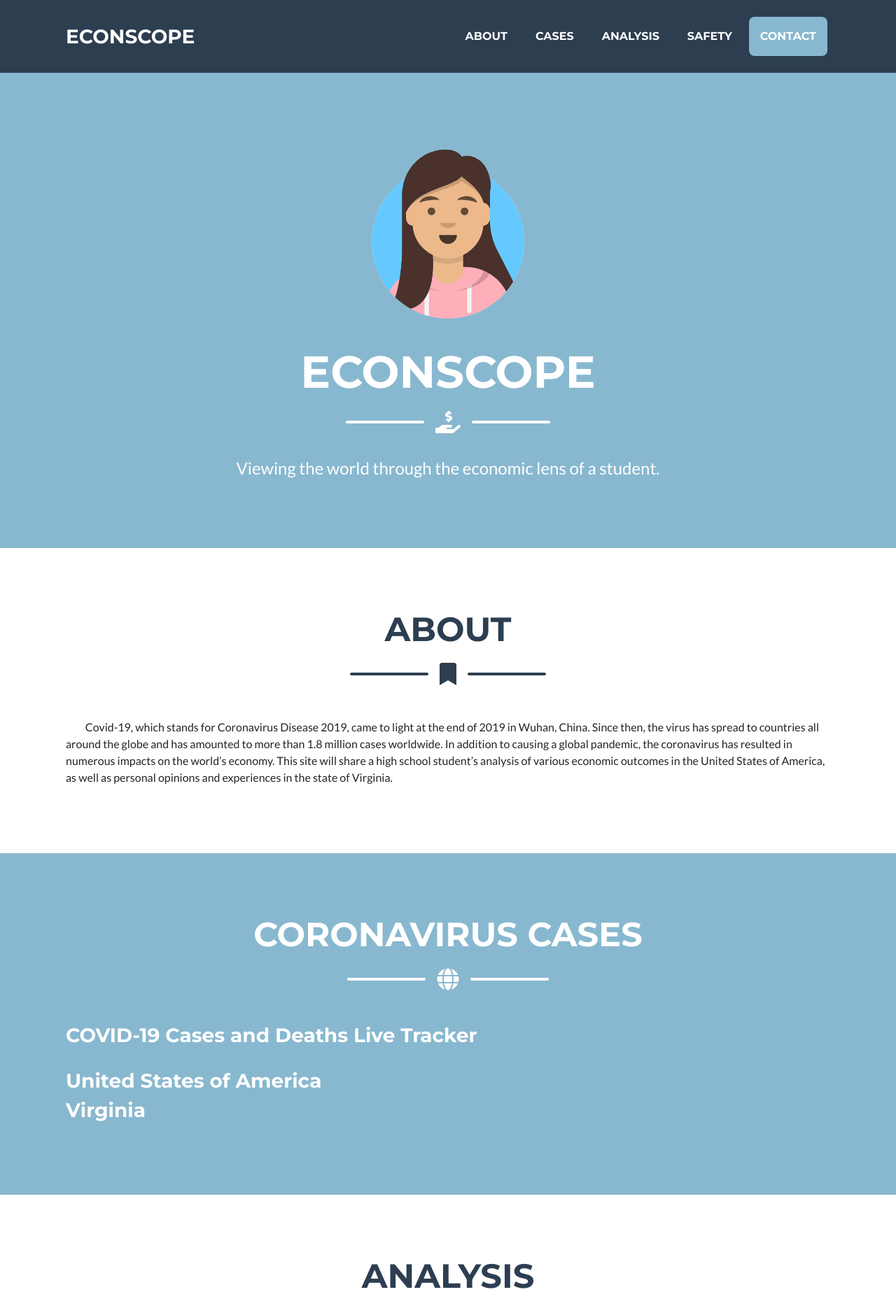
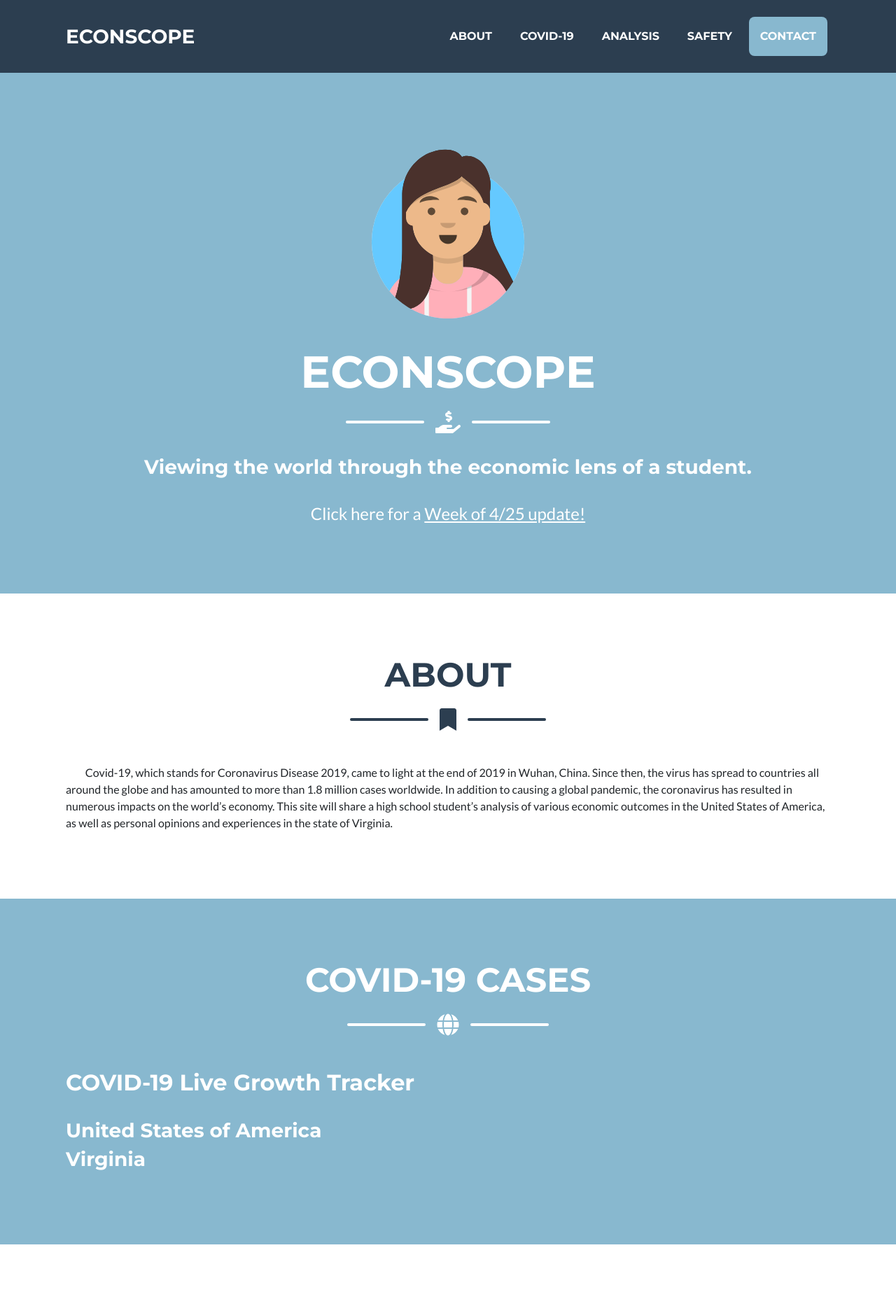
Before and after one commit to mzwu/econscope, a Flask app: page / in a window 1280 px wide. Shown: the top 1866 px of the page at 70% size. Run offline with Flask 2, Linux system fonts and the light colour scheme; some libraries are stand-ins or nearby versions.

Commit message:
update #1

```diff
--- a/econscope/templates/charts/covid19.html
+++ b/econscope/templates/charts/covid19.html
@@ -8,10 +8,11 @@
     <link href="//cdnjs.cloudflare.com/ajax/libs/c3/0.1.29/c3.css" rel="stylesheet" type="text/css">
 </head>
 <body>
-<h3>COVID-19 Cases and Deaths Live Tracker</h3>
-<a href="https://github.com/nytimes/covid-19-data/blob/master/us-states.csv">
+<h2>COVID-19 Live Growth Tracker</h2>
+<!--<a href="https://github.com/nytimes/covid-19-data/blob/master/us-states.csv">
     Raw Data
-</a>
+</a>-->
+<br>
 <style>
 .c3-tooltip th {
 /* for the header */
--- a/econscope/templates/content/analysis_gdp.txt
+++ b/econscope/templates/content/analysis_gdp.txt
@@ -1,3 +1,3 @@
 &nbsp&nbsp&nbsp&nbsp&nbsp&nbsp&nbsp&nbsp	Gross Domestic Product (GDP) is defined as the total monetary value of all final goods and services produced within a certain time period. GDP is usually calculated annually to indicate the economic wellbeing of countries around the world. However, social scientists argue that GDP does not take into account several factors that could significantly affect a nation’s welfare: sustainability, health, happiness, education, housing conditions, income, and more. Nevertheless, economists continue to look toward GDP measurements to assess a country’s economic state. Nominal GDP measures raw data, whereas real GDP considers inflation by adjusting the raw measurements using a GDP price deflator. Economists therefore tend to use real GDP measurements to distinguish real growth from one year to the next. Another factor to be considered is country population. To tackle the disparity between country populations, statisticians divide a country’s GDP by its total population, yielding GDP per capita. After taking such factors into considerations, economists tend to agree that GDP provides a sturdy standpoint when comparing the economic health of countries.
 <br>&nbsp&nbsp&nbsp&nbsp&nbsp&nbsp&nbsp&nbsp	Economic shock can be measured using shock geometry, as explained by the Harvard Business Review. When compared to the projected path of GDP growth, economic recessions can display one of three trends: V-shape, U-shape, and L-shape. During the 2008 financial crisis, Canada exhibited a V-shape trend. Canada was hindered by the financial crisis such that its GDP dropped, but credit continued to flow through the market and its GDP bounced back soon after. In V-shape trends, economic output is offset but growth eventually rebounds to its original projected path. During that time, the U.S. displayed a U-shape trend. U.S. GDP dropped, experienced a positive sloping such that its growth rate was reestablished, but the country never regained the output that is shown by a gap between the projected and actual growth paths. Finally, Greece experienced a L-shape trend, the most extreme of the three paths. Greece’s growth rate declined, showing an ever-increasing gap between its original and actual paths. Greece was significantly impacted by the financial crisis, with its economic assets being repeatedly damaged.
-<br>&nbsp&nbsp&nbsp&nbsp&nbsp&nbsp&nbsp&nbsp	Regarding the current coronavirus crisis, economists are unsure whether to expect a V-shape or U-shape trend. In the U.S., reported state losses are saying a lot about the U.S. economy. As of early April, California is losing 31.5% of its $8.8 billion daily GDP. Florida, Georgia, Illinois, Maryland, Massachusetts, Michigan, New Jersey, New York, North Carolina, Ohio, Pennsylvania, Texas, Virginia, and Washington -- which comprise almost 70% of total U.S. daily GDP -- are losing a combined daily GDP of $12.5 billion. Thirty other states, in addition to Washington, D.C., are losing a cumulative daily GDP of $4.9 billion. As a result of business closures, LA County declined 35% in daily output, Manhattan dropped 25%, and Cook County decreased 30%; these consequences alone have resulted in a 10% drop in daily national GDP. Although countries are being hit with tragic losses, most economists expect output to increase in the summer or fall of 2020.
+<br>&nbsp&nbsp&nbsp&nbsp&nbsp&nbsp&nbsp&nbsp	Regarding the current coronavirus crisis, economists are unsure whether to expect a V-shape or U-shape trend. In the U.S., reported state losses are saying a lot about the U.S. economy. As of early April, California is losing 31.5% of its $8.8 billion daily GDP. Florida, Georgia, Illinois, Maryland, Massachusetts, Michigan, New Jersey, New York, North Carolina, Ohio, Pennsylvania, Texas, Virginia, and Washington -- which comprise almost 70% of total U.S. daily GDP -- are losing a combined daily GDP of $12.5 billion. Thirty other states, in addition to Washington, D.C., are losing a cumulative daily GDP of $4.9 billion. As a result of business closures, LA County declined 35% in daily output, Manhattan dropped 25%, and Cook County decreased 30%; these consequences alone have resulted in a 10% drop in daily national GDP. According to the CBO, federal debt is expected to reach 101% of GDP by the end of fiscal 2020, with national GDP decreasing by 5.6%. Although countries are being hit with tragic losses, most economists expect output to increase in the summer or fall of 2020.
--- a/econscope/templates/content/analysis_unemployment.txt
+++ b/econscope/templates/content/analysis_unemployment.txt
@@ -1,3 +1,3 @@
-&nbsp&nbsp&nbsp&nbsp&nbsp&nbsp&nbsp&nbsp	The rise of Covid-19 resulted in record-breaking consequences regarding unemployment in the U.S. From March 14 to March 21, the number of unemployment claims jumped from 282,000 to 3,283,000 — a 1000% increase. The next week, 6,648,000 jobless claims were filed. The March unemployment rate was reported to be 4.4%, a high in the past decade. By April 9, the total number of unemployment claims reached 16.78 million in a matter of three weeks. As of April 16, the number hit 22.03 million. Not only are workers being laid off, but the number of available jobs in the U.S. economy as a whole is diminishing. Up until February 2020, the number of monthly job increases had remained steady at roughly 235,000 new available jobs per month. However, over the course of March 2020, 701,000 jobs were taken off the market. This means that not only are people left without jobs, but there is also less space in the job market even if all existing jobs are available to be filled.
+&nbsp&nbsp&nbsp&nbsp&nbsp&nbsp&nbsp&nbsp	The rise of Covid-19 resulted in record-breaking consequences regarding unemployment in the U.S. From March 14 to March 21, the number of unemployment claims jumped from 282,000 to 3,283,000 — a 1000% increase. The next week, 6,648,000 jobless claims were filed. The March unemployment rate was reported to be 4.4%, a high in the past decade. By April 9, the total number of unemployment claims reached 16.78 million in a matter of three weeks. As of April 16, the number hit 22.03 million. Economists expect the jobless rate to average at 14%, reaching 27 million in the next few months. Not only are workers being laid off, but the number of available jobs in the U.S. economy as a whole is diminishing. Up until February 2020, the number of monthly job increases had remained steady at roughly 235,000 new available jobs per month. However, over the course of March 2020, 701,000 jobs were taken off the market. This means that not only are people left without jobs, but there is also less space in the job market even if all existing jobs are available to be filled.
 <br>&nbsp&nbsp&nbsp&nbsp&nbsp&nbsp&nbsp&nbsp	How does Covid-19 relate to unemployment numbers? Starting in mid-March, federal and state governments have taken steps to flatten out the virus infection rate. Such actions include self-isolation, school shutdowns, and state lockdowns. Governors have ordered state citizens to stay at home unless for emergencies, grocery store trips, etc. The problem with this? Not everyone can work at home. In the U.S., 27.3 million people have jobs that are considered “high contact-intensive,” including barbers, airline attendants, food and beverage service, and more. Moreover, 66.8 million workers are in “occupations with high risk of layoff.” These workers need to physically travel to certain locations in order to carry out their jobs, but they also need their customers to physically be there to receive and pay for their services. These jobs, businesses, and industries are all being harmed due to a drastic change in consumer behavior as a reaction to the global pandemic. The federal government has responded to this crisis by offering $1200 personal stimulus checks to anyone who makes less than $75,000 annually, in addition to $500 per child. Unemployed workers will also be benefited with lengthened insurance and weekly monetary benefits for a few months.
 <br>&nbsp&nbsp&nbsp&nbsp&nbsp&nbsp&nbsp&nbsp	Let’s compare the current health and economic crisis to crises of the past. The Great Depression was due to a culmination of events, namely: reliance on credit, unpaid debt, inability of banks to provide loans, and the stock market crash. During this period, businesses couldn’t sustain themselves and resorted to firing workers, not unlike modern day. The peak unemployment rate of the Great Depression was 24.9%; for the coronavirus, the Federal Reserve predicts a total unemployment of 47 million, topping the Great Depression at a 32.1% unemployment rate. Even if these predictions are inaccurate, the current unemployment situation has already reached extreme rates; it will take a lot for the U.S. economy to revert back to its original path.
--- a/econscope/templates/static/cases.html
+++ b/econscope/templates/static/cases.html
@@ -1,8 +1,8 @@
 <!-- Cases Section-->
-<section class="page-section bg-primary text-white mb-0" id="cases">
+<section class="page-section bg-primary text-white mb-0" id="covid">
     <div class="container">
         <!-- Cases Section Heading-->
-        <h2 class="page-section-heading text-center text-uppercase text-white">Coronavirus Cases</h2>
+        <h2 class="page-section-heading text-center text-uppercase text-white">Covid-19 Cases</h2>
         <!-- Icon Divider-->
                 <div class="divider-custom divider-light">
                     <div class="divider-custom-line"></div>
--- a/econscope/templates/static/masthead.html
+++ b/econscope/templates/static/masthead.html
@@ -9,6 +9,38 @@
             <div class="divider-custom-line"></div>
         </div>
         <!-- Masthead Subheading-->
-        <p class="masthead-subheading font-weight-light mb-0">Viewing the world through the economic lens of a student.</p>
+        <h3>Viewing the world through the economic lens of a student.</h3>
+        <br>
+
+        <style>
+        a:link {
+          color: white;
+          background-color: transparent;
+          text-decoration: none;
+        }
+
+        a:visited {
+          color: white;
+          background-color: transparent;
+          text-decoration: none;
+        }
+
+        a:hover {
+          color: blue;
+          background-color: transparent;
+          text-decoration: underline;
+        }
+
+        a:active {
+          color: blue;
+          background-color: transparent;
+          text-decoration: underline;
+        }
+        </style>
+
+
+        <p class="masthead-subheading font-weight-light mb-0">Click here for a
+            <u><a href="/weekly-update">Week of 4/25 update!</a></u>
+        </p>
     </div>
 </header>
--- a/econscope/templates/static/navigation.html
+++ b/econscope/templates/static/navigation.html
@@ -4,7 +4,7 @@
         <div class="collapse navbar-collapse" id="navbarResponsive">
             <ul class="navbar-nav ml-auto">
                 <li class="nav-item mx-0 mx-lg-1"><a class="nav-link py-3 px-0 px-lg-3 rounded js-scroll-trigger" href="#about">About</a></li>
-                <li class="nav-item mx-0 mx-lg-1"><a class="nav-link py-3 px-0 px-lg-3 rounded js-scroll-trigger" href="#cases">Cases</a></li>
+                <li class="nav-item mx-0 mx-lg-1"><a class="nav-link py-3 px-0 px-lg-3 rounded js-scroll-trigger" href="#covid">Covid-19</a></li>
                 <li class="nav-item mx-0 mx-lg-1"><a class="nav-link py-3 px-0 px-lg-3 rounded js-scroll-trigger" href="#analysis">Analysis</a></li>
                 <li class="nav-item mx-0 mx-lg-1"><a class="nav-link py-3 px-0 px-lg-3 rounded js-scroll-trigger" href="#safety">Safety</a></li>
                 <li class="nav-item mx-0 mx-lg-1"><a class="nav-link py-3 px-0 px-lg-3 rounded js-scroll-trigger" href="#contact">Contact</a></li>
--- a/econscope/web.py
+++ b/econscope/web.py
@@ -28,6 +28,11 @@ def home_view():
     return render_template('home.html', web_data=web_data)
 
 
+@app.route("/weekly-update")
+def weekly_update():
+    return render_template('update.html', web_data=web_data)
+
+
 @app.route("/assets/<path:suburl>")
 def get_assets(suburl):
     dirs = suburl.split("/")
```
Also changed, not shown: econscope/templates/update.html (added, +47 -0 lines).
